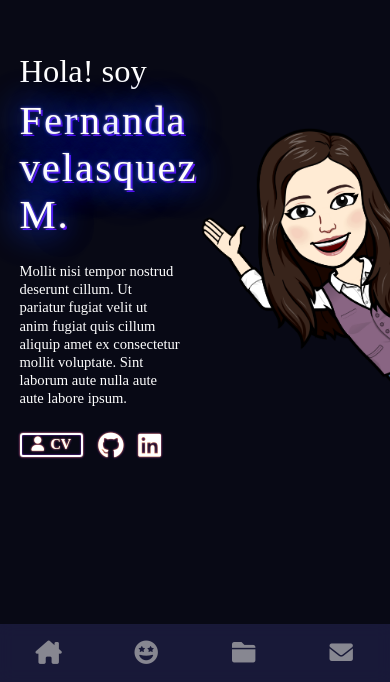
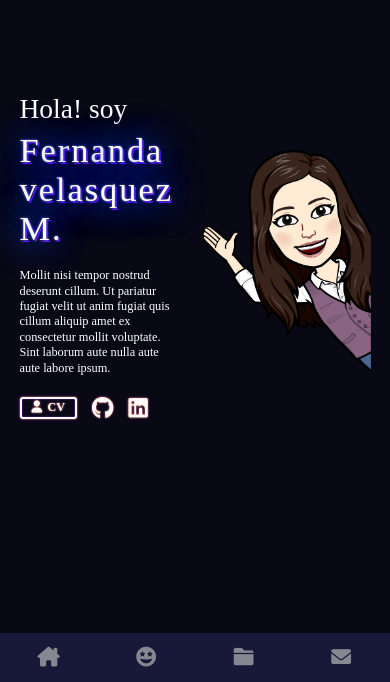
Before and after one commit to Ferla04/Portafolio, a React (Vite) app: page / in a window 390 px wide. Shown: the part 162-844 px from the top of the page. Built offline with nearby package versions, Linux system fonts and the light colour scheme; a web font is replaced by a local one.

Commit message:
responsive - 645px

```diff
--- a/src/index.css
+++ b/src/index.css
@@ -85,7 +85,10 @@ p {
   }
 }
 
-@media only screen and (max-width: 769px) {
+@media only screen and (max-width: 645px) {
 
+  :root {
+    font-size: 11px;
+  }
 
 }
```
